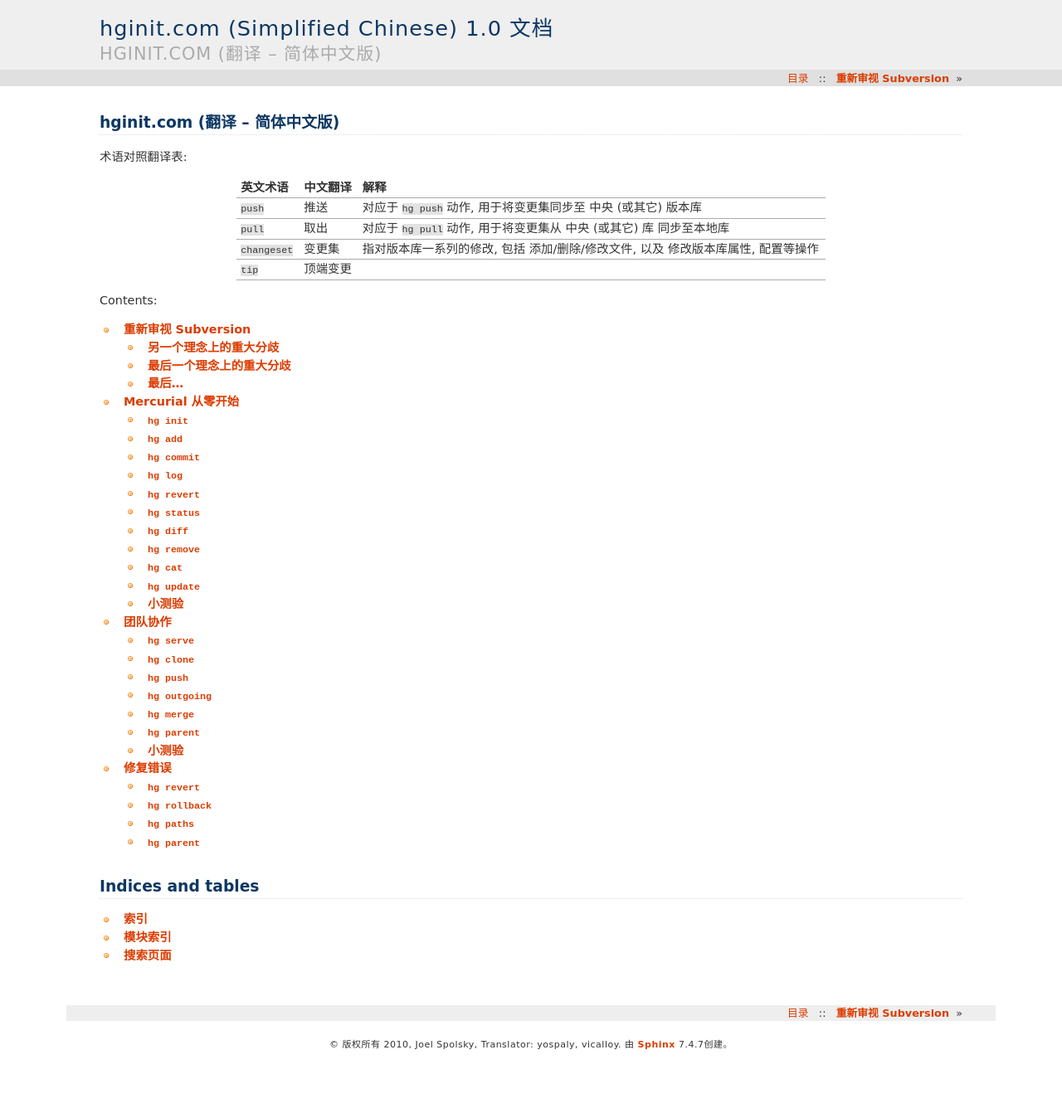
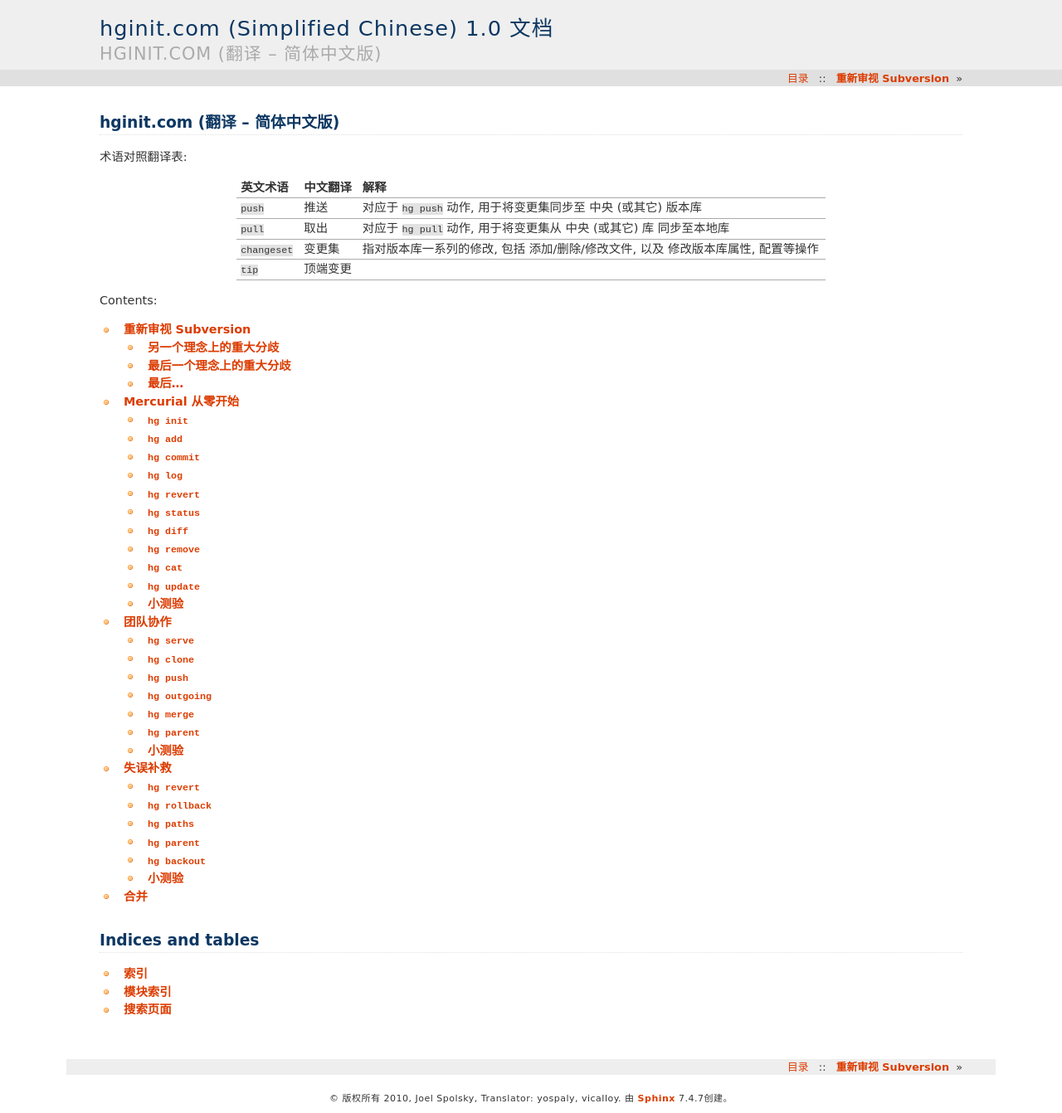
Before and after one commit to BGCX261/zh-hginit-hg-to-git, a Sphinx documentation site: the page built from source/index.rst, in a window 1280 px wide. Shown: the whole page at 83% size. Built offline with Sphinx 7.4.7, drawn with Linux system fonts in a browser that asks for light colours; pages that are not in the unit, such as notebooks, are missing from menus; before the commit the page ends 1276 px from its top, so only the background shows below that; some of the changed lines change nothing that is shown.

Commit message:
4th chapter finished

```diff
--- a/source/fixing.rst
+++ b/source/fixing.rst
@@ -1,12 +1,12 @@
 .. epigraph::
 
-    **使用 Mercurial 的一个最大好处是, 你可以使用私有本地库来尝试和开发新特性... 如果它们不管用, 你可以短时间内恢复.**
+    **使用 Mercurial 的一个最大好处是, 你可以使用私有本地库来尝试和开发新特性... 如果新特性不管用, 你能在短时间内还原.**
 
 =======================
-修复错误
+失误补救
 =======================
 
-Mercurial 让你能够自由试验. 试想在日常编辑过程中, 你的编辑器发生了异常, 结果你的代码 "杯具" 了:
+Mercurial 让你能够尽情尝试. 假设在日常编辑过程中, 你的编辑器发生了异常, 结果你的代码悲剧了:
 
 .. image:: _images/03-00.png
 
@@ -18,7 +18,7 @@
 
     将修改的文件恢复到最近一次提交后的状态
 
-爱上 emacs. 不管怎样, 啥也没弄丢. 从这类情况中恢复回来最常用的操作是使用 **hg revert**::
+非得爱上 emacs 才行吗 (译注: emacs 是 Linux/Unix 下一款功能强大但入门困难的编辑器). 不管怎样, 啥也没弄丢. 从这类情况中恢复回来最常用的操作是使用 **hg revert**::
 
     C:\Users\joel\recipes> hg revert guac
 
@@ -109,7 +109,7 @@
 
     C:\Users\joel\recipes> hg revert guac
 
-假设你私底下在做一项重要尝试. 你的老板雇了一个新设计师, Jim, 但最近你从他那拿到的规格说明非常的愚蠢. 正文采用绿色荧光, 而且参差不齐 (出于 "艺术效果" 考虑), 可用性非常糟糕. 你甚至都想用一个周末的时间重新处理一下, 但是你为提交的事犯愁, 因为你没法 100% 确保你的想法比那个疯狂的图形设计师会更好. Jim 从他起床的那一刻到睡觉前基本上都在抽大麻. 你不想用这件事来攻击他, 而且所有人都认为只要他的设计不错, 这不关任何人的事, 但说实话, 这总得有个底限. 对吧? 而且他的设计说不上好. 加上他还有些让人不爽.
+假设你私底下在做一项重要尝试. 你的老板雇了一个新设计师, Jim, 但最近你从他那拿到的规格说明非常愚蠢. 正文采用绿色荧光, 而且参差不齐 (说是出于 "艺术效果" 的考虑), 可用性非常糟糕. 你甚至都想用一个周末的时间重新处理一下, 但是你为提交的事犯愁, 因为你没法 100% 确保你的想法比那个疯子图形设计师会更好. Jim 从他起床的那一刻到睡觉前基本上都在抽大麻. 你不想用这件事来攻击他, 而且所有人都认为只要他的设计不错, 这不关任何人的事, 但说实话, 这总得有个底限. 对吧? 而且他的设计也说不上好. 加上他还有些让人不爽.
 
 使用 Mercurial, 你可以 ``clone`` 出一份完整的试验库::
 
@@ -125,7 +125,7 @@
 
     C:\Users\joel> cd recipes-experiment
 
-以下就是我那顶级牛油果酱试验版:
+以下就是我那顶级牛油果酱试验配方:
 
 .. image:: _images/03-01.png
 
@@ -135,7 +135,7 @@
 
     C:\Users\joel\recipes-experiment> hg com -m "Queso = Cheese!"
 
-你可以无拘无束的修改文件, 在任何时候提交变更. 它给予你源代码控制的所有权力, 甚至支持你做一些疯狂的试验, 而不会给其他人制造麻烦.
+你可以尽情修改文件, 在任何时候提交变更. 它给予你源代码控制的所有权力, 甚至支持你做一些疯狂的试验, 而不会给其他人制造麻烦.
 
 如果你最终发现试验失败, 你只须删除整个试验目录, 问题就解决了, 一去不复返.
 
@@ -164,7 +164,7 @@
     C:\Users\joel\recipes-experiment> hg paths
     default = c:\Users\joel\recipes
 
-"default" 的键值为 **hg push** 缺省 (即命令行参数中未指定其它版本库) 推送变更的目标库路径. 一般而言下, "default" 的键值是你 ``clone`` 时的目标库. 在本例情况中, 它的值为本地目录, 当然你也可以将值改为一个 URL.
+"default" 的键值为 **hg push** 缺省 (即命令行参数中未指定其它版本库) 推送变更的目标库路径. 一般而言, "default" 的键值指向你 ``clone`` 时的目标库. 在本例情况中, 它的值为本地目录, 当然这个值也可以是一个 URL.
 
 ::
 
@@ -203,7 +203,7 @@
     显示当前正基于哪 (几) 个变更集进行开发工作
 
 
-... 但这并不表示我们当前工作在推送后的版本.
+... 但这并不表示我们当前正工作在推送后的版本.
 
 ::
 
@@ -228,7 +228,7 @@
     date:        Mon Feb 08 16:07:23 2010 -0500
     summary:     merge
 
-看到了没? "Queso" 相关的修改在 5 号变更集. 但是我的个人主库当前工作在 4 号变更集, 这是因为某人向 *版本库* 推送新的变更并不意味着这些变更就会在我的工作目录生效, 所以我当前所有工作仍然是基于 4 号变更集.
+看到了没? "Queso" 相关的修改在 5 号变更集. 但是我的个人主库当前工作在 4 号变更集, 这是因为某人向 *版本库* 推送新的变更并不意味着这些变更就会在我的工作目录立即生效, 所以我当前所有工作仍然是基于 4 号变更集.
 
 .. image:: _images/03-repo.png
 
@@ -264,4 +264,117 @@
     it's just Kraft Slices melted in the microwave
     with some salsa from a jar. MMM!
 
-瞧瞧发生了什么? 变更生效了, 但是是基于我之前工作版本之上的. **push** 和 **pull** 仅仅将变更从一个版本库发送到另一个 -- 不会影响当前正在开发的文件.
+瞧瞧发生了什么? 变更生效了, 但是是基于我之前工作的版本之上. **push** 和 **pull** 仅仅是把变更从一个版本库发送到另一个 -- 不影响当前工作的文件.
+
+这便是版本库当前的状态:
+
+.. image:: _images/03-repo-2.png
+
+Mercurial 在版本库之间传递变更的方式上非常灵活. 你可以把变更直接从试验库推送到中央库::
+
+    C:\Users\joel\recipes> cd ..\recipes-experiment
+
+    C:\Users\joel\recipes-experiment> hg outgoing http://joel.example.com:8000/
+    comparing with http://joel.example.com:8000/
+    searching for changes
+    changeset:   5:9545248f3fc9
+    tag:         tip
+    user:        Joel Spolsky <joel@joelonsoftware.com>
+    date:        Thu Feb 11 12:59:11 2010 -0500
+    summary:     Queso = Cheese!
+
+
+    C:\Users\joel\recipes-experiment> hg push http://joel.example.com:8000/
+    pushing to http://joel.example.com:8000/
+    searching for changes
+    adding changesets
+    adding manifests
+    adding file changes
+    added 1 changesets with 1 changes to 1 files
+
+以上操作把 5 号变更从试验库直接推送到了中央库. 现在, 如果我返回到我的个人主库, 会发现没有可推送的变更!
+
+::
+
+    C:\Users\joel\recipes-experiment> cd ..\recipes
+
+    C:\Users\joel\recipes> hg out
+    comparing with http://joel.example.com:8000/
+    searching for changes
+    no changes found
+
+这是因为 Mercurial 分析出中央库已经从其它地方得到了指定的变更集. 这个功能非常有用, 否则会发生重复推送, 把版本库搞得杂乱而冗余.
+
+... (译注: 有意忽略一段, 不影响阅读) ...
+
+
+``hg backout``
+---------------------
+
+
+有时你可能会发现, 早在几个月前, 你犯了个错误::
+
+    C:\Users\joel\recipes> hg diff -r 1:2 guac
+    diff -r a52881ed530d -r 4ecdb2401ab4 guac
+    --- a/guac      Mon Feb 08 14:51:18 2010 -0500
+    +++ b/guac      Mon Feb 08 15:32:01 2010 -0500
+    @@ -8,4 +8,4 @@
+     * 1/2 ripe tomato, seeds and pulp removed, chopped
+
+     Smoosh all ingredients together.
+    -Serve with tortilla chips.
+    +Serve with potato chips.
+
+Potato chips? WTF?! (译注: What the Fuck 缩写)
+
+Mercurial 能够帮助你拆除 (backout) 早些时候的变更集. 它会分析变更集, 得出 *反向变更集*, 并应用于你当前的工作目录. 让我们试着拆除 2 号历史版本.
+
+::
+
+    C:\Users\joel\recipes> hg backout -r 2 --merge
+    reverting guac
+    created new head
+    changeset 6:d828920f7f85 backs out changeset 2:4ecdb2401ab4
+    merging with changeset 6:d828920f7f85
+    merging guac
+    0 files updated, 1 files merged, 0 files removed, 0 files unresolved
+    (branch merge, don't forget to commit)
+
+Oh shit, 什么状况?
+
+::
+
+    C:\Users\joel\recipes> hg diff
+    diff -r 9545248f3fc9 guac
+    --- a/guac      Thu Feb 11 12:59:11 2010 -0500
+    +++ b/guac      Thu Feb 11 14:19:34 2010 -0500
+    @@ -8,7 +8,7 @@
+     * 1/2 ripe tomato, seeds and pulp removed, chopped
+
+     Smoosh all ingredients together.
+    -Serve with potato chips.
+    +Serve with tortilla chips.
+
+     This recipe is really good served with QUESO.
+
+    C:\Users\joel\recipes> hg com -m "undo thing from the past"
+
+    C:\Users\joel\recipes> hg push
+    pushing to http://joel.example.com:8000/
+    searching for changes
+    adding changesets
+    adding manifests
+    adding file changes
+    added 2 changesets with 2 changes to 1 files
+
+时隔久远以后, "chips" 这个单词可能都从配方中消失了. 这类问题很可能会导致本次变更无法合并. 这种情况下, 你得手工解决合并冲突. 我们将在下一章节探讨这个问题.
+
+小测验
+----------
+
+下面的一些操作是学完本章教程后, 你应该要学会的:
+
+#. 还原意外的破坏 (在提交之前或之后)
+#. 从本地版本库 ``clone`` 一份试验库
+#. 在版本库之间推送 (push)
+#. 恢复年代久远的错误变更
--- a/source/merging.rst
+++ b/source/merging.rst
@@ -0,0 +1,5 @@
+
+
+================
+合并
+================
```
